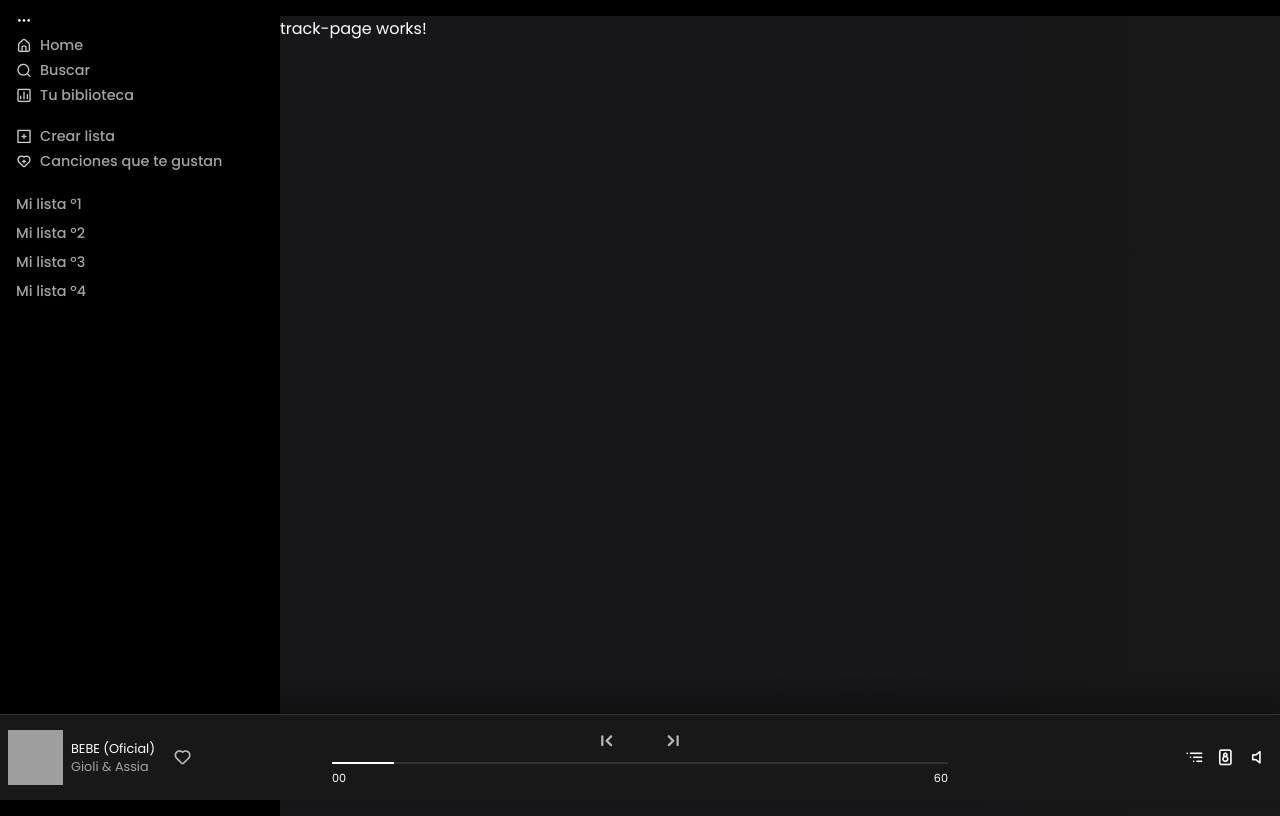
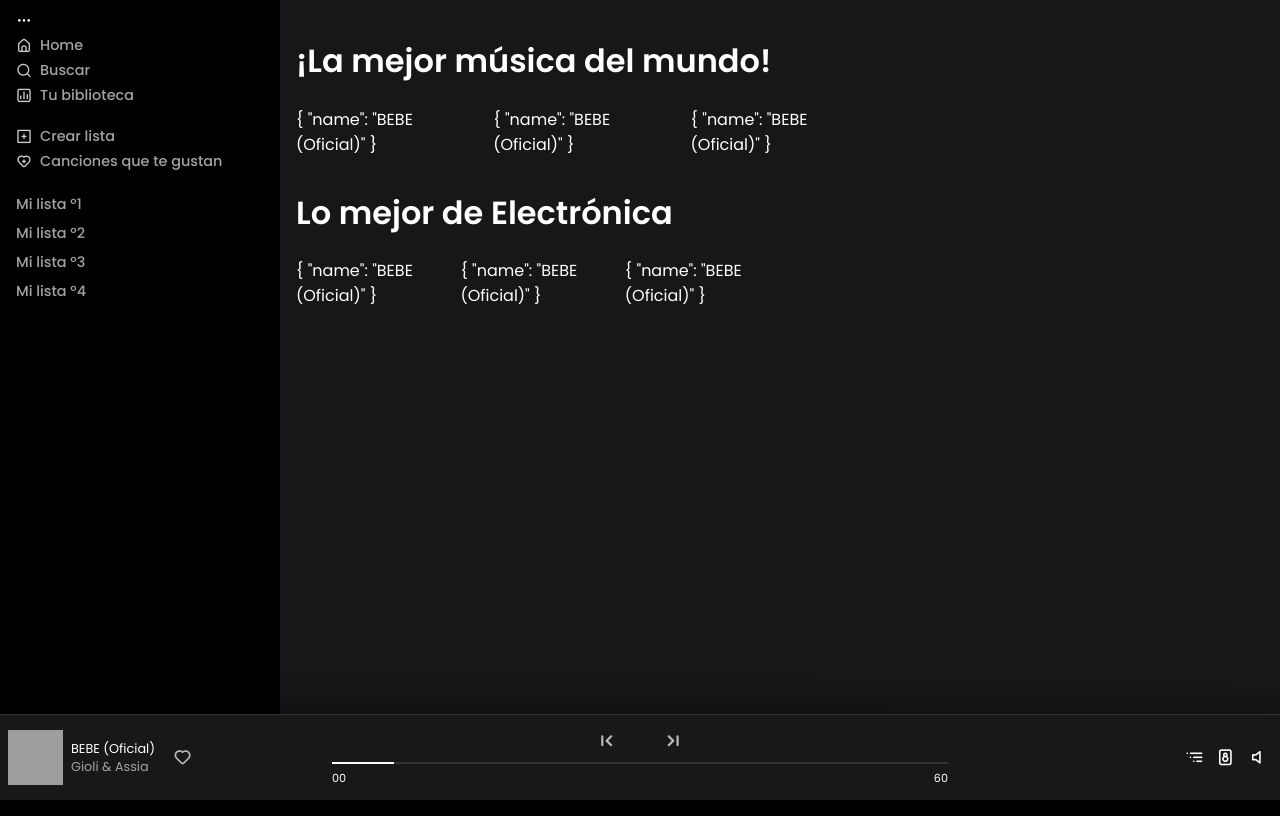
Before and after one commit to lgjoseluis/angular-spotify, an Angular app: page /tracks in a window 1280 px wide. Built offline with nearby package versions, Linux system fonts and the light colour scheme; grey boxes are pictures that could not be loaded.

Commit message:
Adding card component and set comunicaction between parent component

```diff
--- a/src/app/modules/tracks/pages/track-page/track-page.component.html
+++ b/src/app/modules/tracks/pages/track-page/track-page.component.html
@@ -1 +1,8 @@
-<p>track-page works!</p>
+<div class="tracks-page">
+    <!--section top (small)-->
+    <app-section-generic [dataTracks]="mockTrackList" [mode]="'small'" [title]="'¡La mejor música del mundo!'">
+    </app-section-generic>
+    <!--section medium (big)-->
+    <app-section-generic [dataTracks]="mockTrackList" [mode]="'big'" [title]="'Lo mejor de Electrónica'">
+    </app-section-generic>
+</div>
--- a/src/app/modules/tracks/pages/track-page/track-page.component.scss
+++ b/src/app/modules/tracks/pages/track-page/track-page.component.scss
@@ -0,0 +1,3 @@
+.tracks-page {
+    padding: 1rem;
+}
--- a/src/app/modules/tracks/pages/track-page/track-page.component.ts
+++ b/src/app/modules/tracks/pages/track-page/track-page.component.ts
@@ -6,6 +6,17 @@
   styleUrls: ['./track-page.component.scss']
 })
 export class TrackPageComponent implements OnInit {
+  mockTrackList = [
+    {
+      name:'BEBE (Oficial)'
+    },
+    {
+      name:'BEBE (Oficial)'
+    },
+    {
+      name:'BEBE (Oficial)'
+    }
+  ];
 
   constructor() { }
 
--- a/src/app/modules/tracks/tracks.module.ts
+++ b/src/app/modules/tracks/tracks.module.ts
@@ -3,6 +3,7 @@
 
 import { TracksRoutingModule } from './tracks-routing.module';
 import { TrackPageComponent } from './pages/track-page/track-page.component';
+import { SharedModule } from '@shared/shared.module';
 
 
 @NgModule({
@@ -11,7 +12,8 @@
   ],
   imports: [
     CommonModule,
-    TracksRoutingModule
+    TracksRoutingModule,
+    SharedModule
   ]
 })
 export class TracksModule { }
--- /dev/null
+++ b/src/app/shared/components/card-player/card-player.component.html
@@ -0,0 +1 @@
+<p>card-player works!</p>
--- /dev/null
+++ b/src/app/shared/components/card-player/card-player.component.ts
@@ -0,0 +1,15 @@
+import { Component, OnInit } from '@angular/core';
+
+@Component({
+  selector: 'app-card-player',
+  templateUrl: './card-player.component.html',
+  styleUrls: ['./card-player.component.scss']
+})
+export class CardPlayerComponent implements OnInit {
+
+  constructor() { }
+
+  ngOnInit(): void {
+  }
+
+}
--- /dev/null
+++ b/src/app/shared/components/section-generic/section-generic.component.html
@@ -0,0 +1,12 @@
+<div class="section--generic">
+    <h1 class="section--generic__title">{{title}}</h1>
+
+    <div class="section--generic__player--zone">
+        <ul class="player--list" [ngClass]="{'card-small':mode === 'small','card-big':mode === 'big'}">
+            <li *ngFor="let track of dataTracks">
+                {{track | json}}
+                <!-- <app-card-player [track]="track" [mode]="mode"></app-card-player> -->
+            </li>
+        </ul>
+    </div>
+</div>
--- /dev/null
+++ b/src/app/shared/components/section-generic/section-generic.component.scss
@@ -0,0 +1,19 @@
+.section--generic {
+    margin-bottom: 2rem;
+}
+
+.section--generic__player--zone .player--list {
+    display: grid;
+    list-style: none;
+    margin: 0;
+    padding: 0;
+    gap: 1.15rem;
+}
+
+.section--generic__player--zone .player--list.card-small {
+    grid-template-columns: repeat(5, 1fr);
+}
+
+.section--generic__player--zone .player--list.card-big {
+    grid-template-columns: repeat(6, minmax(100px, 1fr));
+}
--- /dev/null
+++ b/src/app/shared/components/section-generic/section-generic.component.ts
@@ -0,0 +1,18 @@
+import { Component, Input, OnInit} from '@angular/core';
+
+@Component({
+  selector: 'app-section-generic',
+  templateUrl: './section-generic.component.html',
+  styleUrls: ['./section-generic.component.scss']
+})
+export class SectionGenericComponent implements OnInit {
+  @Input() title: string = '';
+  @Input() mode: 'small' | 'big' = 'big';
+  @Input() dataTracks: Array<any> = [];
+
+  constructor() { }
+
+  ngOnInit(): void {
+  }
+
+}
```
Also changed, not shown: src/app/shared/shared.module.ts (+8 -2 lines), src/app/shared/components/card-player/card-player.component.scss (added), 2 other files (tests, documents, lock files or other folders).
